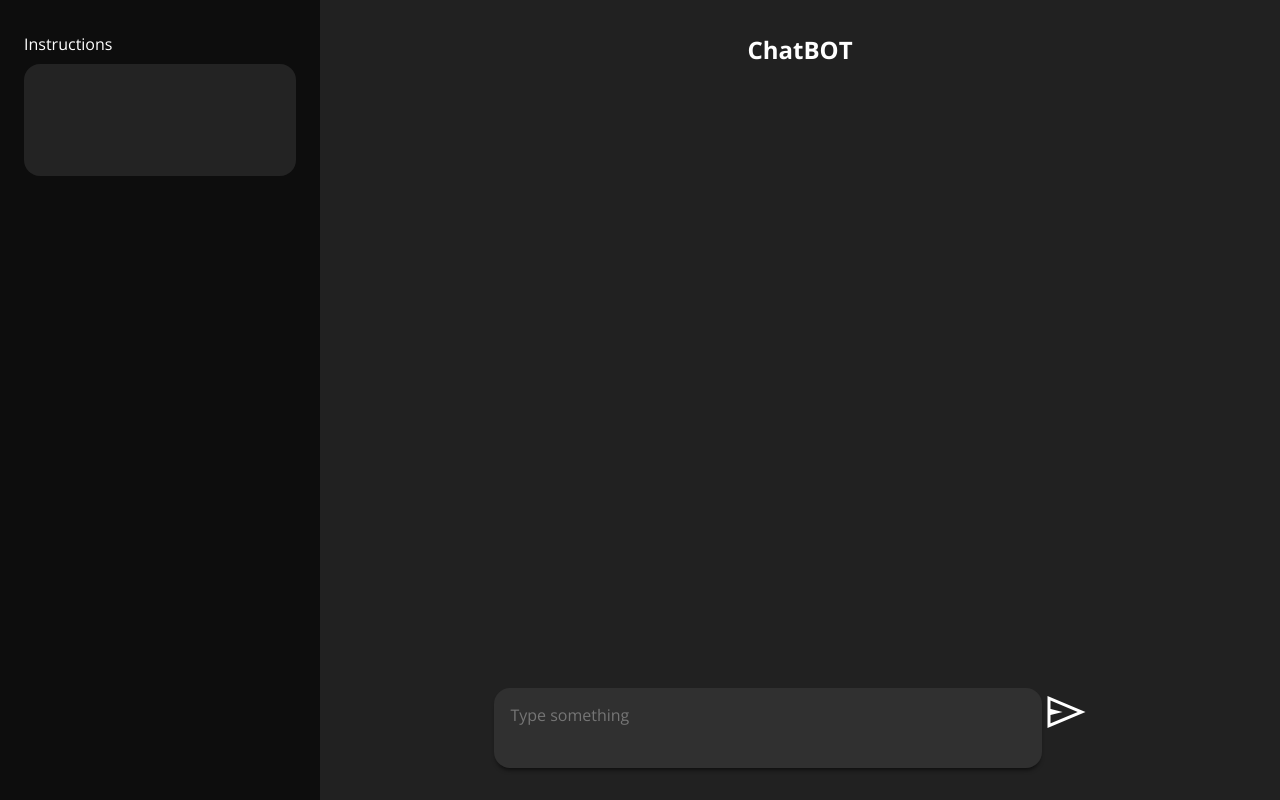
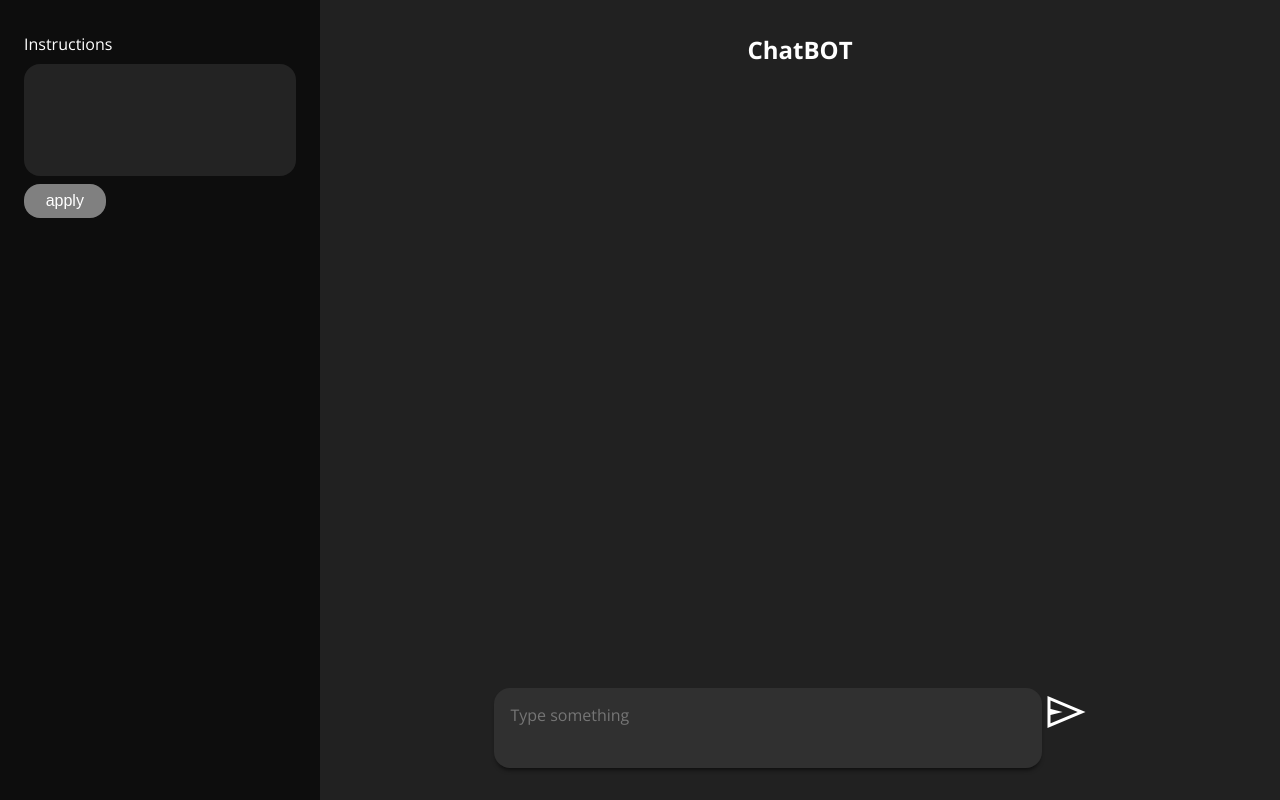
Before and after one commit to NicolasRuizGiolitoUni/chatbot, a React (Vite) app in the folder frontend/: page / in a window 1280 px wide. Built offline with nearby package versions, Linux system fonts and the light colour scheme.

Commit message:
added instructions apply button

```diff
--- a/frontend/src/components/chat-message/ChatMessage.css
+++ b/frontend/src/components/chat-message/ChatMessage.css
@@ -25,6 +25,6 @@
 }
 
 .chat-item.user .chat-item-message-content {
-  background-color: #2195f363;
+  background-color: var(--blue);
   color: white;
 }
--- a/frontend/src/components/sidebar/Sidebar.css
+++ b/frontend/src/components/sidebar/Sidebar.css
@@ -18,7 +18,7 @@
   border: none;
   border-radius: 1rem;
   min-height: 7rem;
-  background-color: #303030a3;
+  background-color: var(--side-bar-container-color);
   resize: none;
   font-family: inherit;
   font-size: 1rem;
@@ -27,3 +27,19 @@
 .systemprompt-input:focus {
   outline: none;
 }
+
+.side-bar-button {
+  background-color: var(--blue);
+  border: none;
+  border-radius: 1rem;
+  padding: 0.5rem 1rem;
+  cursor: pointer;
+  font-size: 1rem;
+  font-weight: 500;
+  width: 30%;
+}
+
+.side-bar-button.disabled {
+  background-color: grey;
+  cursor: not-allowed;
+}
--- a/frontend/src/components/sidebar/Sidebar.jsx
+++ b/frontend/src/components/sidebar/Sidebar.jsx
@@ -1,9 +1,27 @@
-import React, { useState } from "react";
+import React, { useState, useEffect } from "react";
 import "./Sidebar.css";
 
 const Sidebar = ({ setSystemPrompt }) => {
-  const handleSystemPromptChange = (e) => {
-    setSystemPrompt(e.target.value); // update the parent systemprompt state
+  const [localSystemPrompt, setLocalSystemPrompt] = useState(""); // Local input value
+  const [previousSystemPrompt, setPreviousSystemPrompt] = useState(""); // Tracks the last applied instruction
+  const [isButtonDisabled, setIsButtonDisabled] = useState(true); // Tracks if the button is disabled
+
+  useEffect(() => {
+    // Disable the button if:
+    // 1. The text area is empty.
+    // 2. The current input matches the last applied instruction.
+    setIsButtonDisabled(
+      localSystemPrompt.trim() === "" ||
+        localSystemPrompt === previousSystemPrompt
+    );
+  }, [localSystemPrompt, previousSystemPrompt]);
+
+  // Update the system prompt when pressing the apply button
+  const handleApply = () => {
+    if (isButtonDisabled) return; // Do nothing if the button is disabled
+    console.log("Applying instruction:", localSystemPrompt); // Log the instruction
+    setSystemPrompt(localSystemPrompt); // Apply the instruction
+    setPreviousSystemPrompt(localSystemPrompt); // Update the last applied instruction
   };
 
   return (
@@ -12,8 +30,15 @@ const Sidebar = ({ setSystemPrompt }) => {
         <p>Instructions</p>
         <textarea
           className="systemprompt-input"
-          onChange={handleSystemPromptChange}
+          value={localSystemPrompt}
+          onChange={(e) => setLocalSystemPrompt(e.target.value)}
         ></textarea>
+        <button
+          className={`side-bar-button ${isButtonDisabled ? "disabled" : ""}`}
+          onClick={handleApply}
+        >
+          apply
+        </button>
       </div>
     </section>
   );
--- a/frontend/src/styles/global.css
+++ b/frontend/src/styles/global.css
@@ -12,10 +12,3 @@ body {
   background-color: var(--bg-color);
   overflow: hidden;
 }
-
-button {
-  border: solid 0.5px rgba(255, 255, 255, 0.5);
-  background-color: transparent;
-  border-radius: 0.5rem;
-  padding: 1rem;
-}
--- a/frontend/src/styles/variables.css
+++ b/frontend/src/styles/variables.css
@@ -4,5 +4,7 @@
   font-weight: 400;
   --bg-color: #212121;
   --side-bar-bg-color: #0d0d0d;
+  --side-bar-container-color: #303030a3;
+  --blue: #2195f363;
   --font-color: #ffffff;
 }
```
